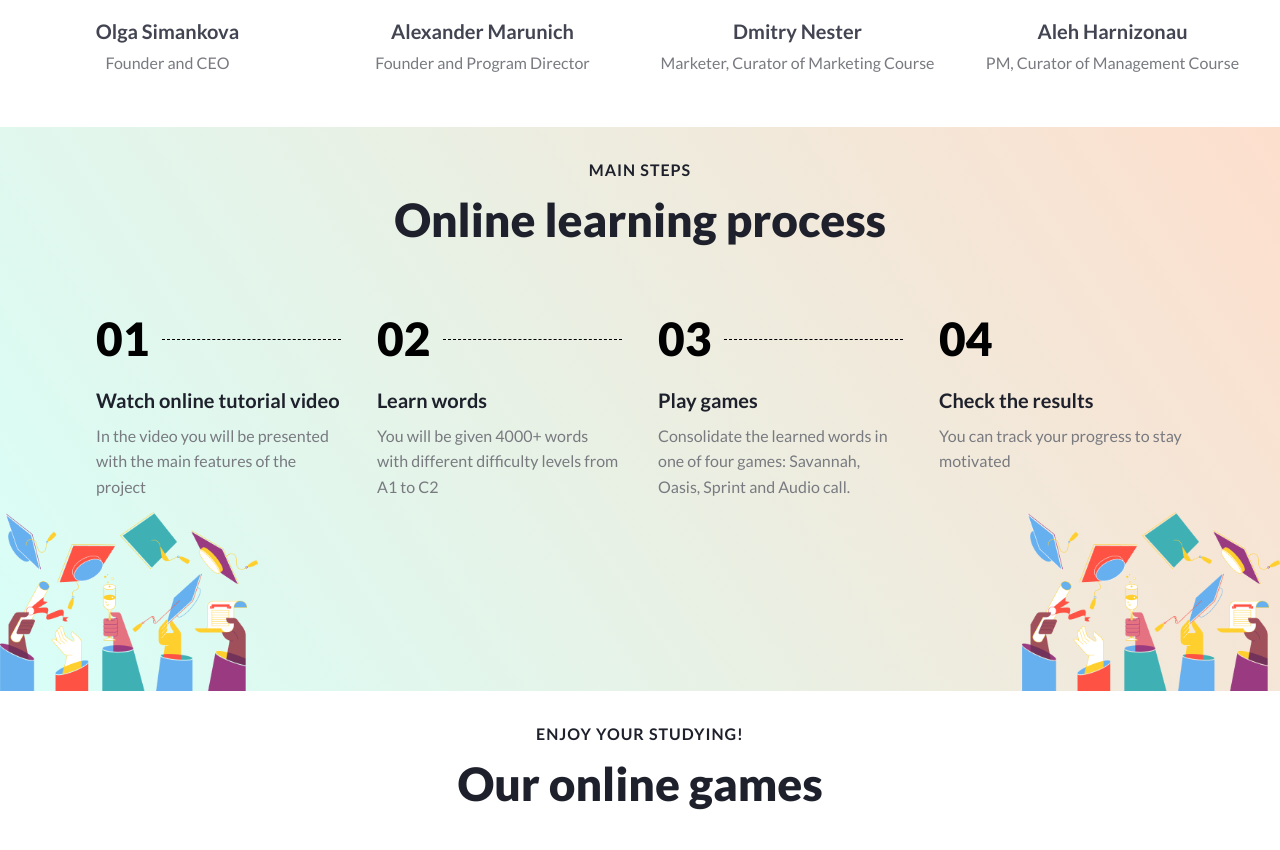
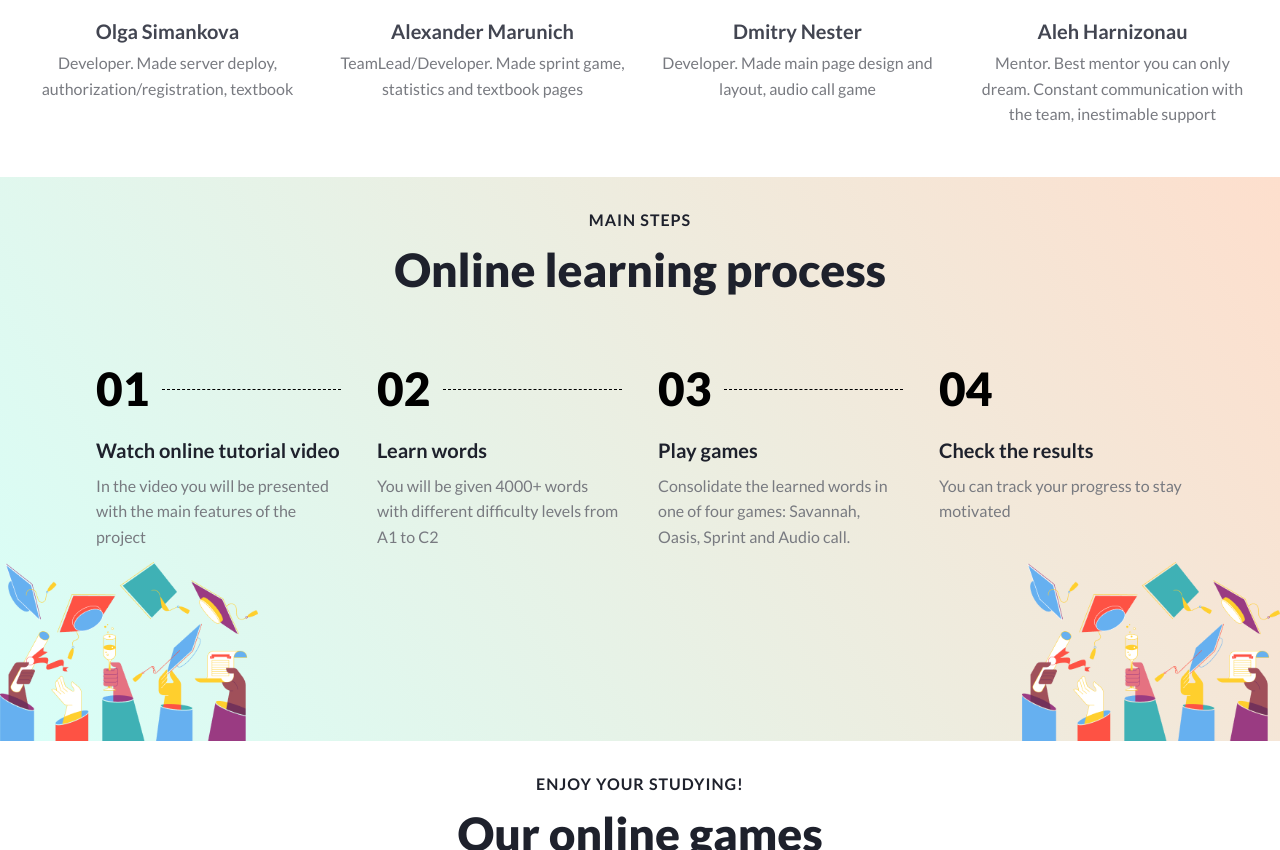
Before and after one commit to olgaSimankova/EnglishX, a website built with webpack: page src/index.html in a window 1280 px wide. Shown: the part 1359-2209 px from the top of the page. Built offline with nearby package versions, Linux system fonts and the light colour scheme.

Commit message:
feat: add team cards description

```diff
--- a/src/constants/constants.ts
+++ b/src/constants/constants.ts
@@ -49,28 +49,28 @@ export const INVALID_COLOR_RED = 'rgb(249, 211, 211)';
 export const TEAM_INFO = [
     {
         name: 'Olga Simankova',
-        descr: 'Founder and CEO',
+        descr: 'Developer. Made server deploy, authorization/registration, textbook',
         github: 'https://github.com/olgasimankova',
         linkedIn: '#',
     },
 
     {
         name: 'Alexander Marunich',
-        descr: 'Founder and Program Director',
+        descr: 'TeamLead/Developer. Made sprint game, statistics and textbook pages',
         github: 'https://github.com/freshman10',
         linkedIn: '#',
     },
 
     {
         name: 'Dmitry Nester',
-        descr: 'Marketer, Curator of Marketing Course',
+        descr: 'Developer. Made main page design and layout, audio call game',
         github: 'https://github.com/nester-dev',
         linkedIn: 'https://www.linkedin.com/in/dmitriy-nester-a6aa55228',
     },
 
     {
         name: 'Aleh Harnizonau',
-        descr: 'PM, Curator of Management Course',
+        descr: 'Mentor. Best mentor you can only dream. Constant communication with the team, inestimable support',
         github: 'https://github.com/alehharnizonau',
         linkedIn: 'https://www.linkedin.com/in/aleh-harnizonau-0163801b2/',
     },
--- a/src/view/pages/main/scss/_our-team.scss
+++ b/src/view/pages/main/scss/_our-team.scss
@@ -57,7 +57,7 @@
 
 .card {
   width: 285px;
-  height: 416px;
+  height: 466px;
 
   &:hover {
     .card__hover {
```
